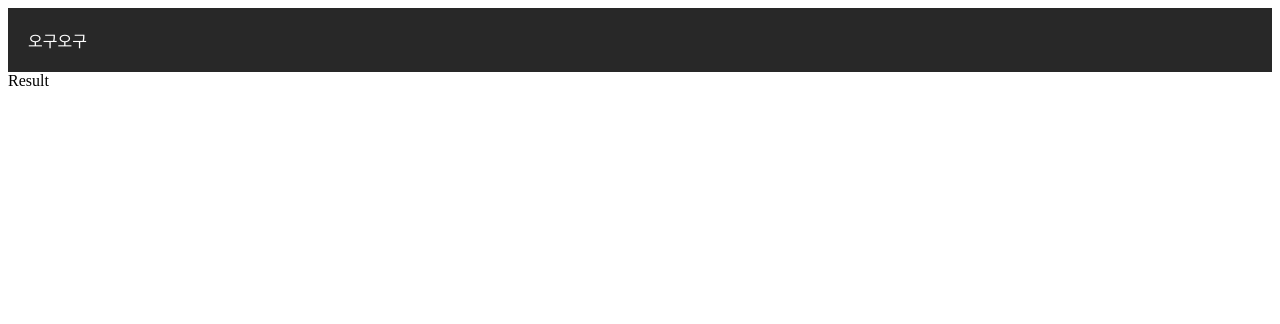
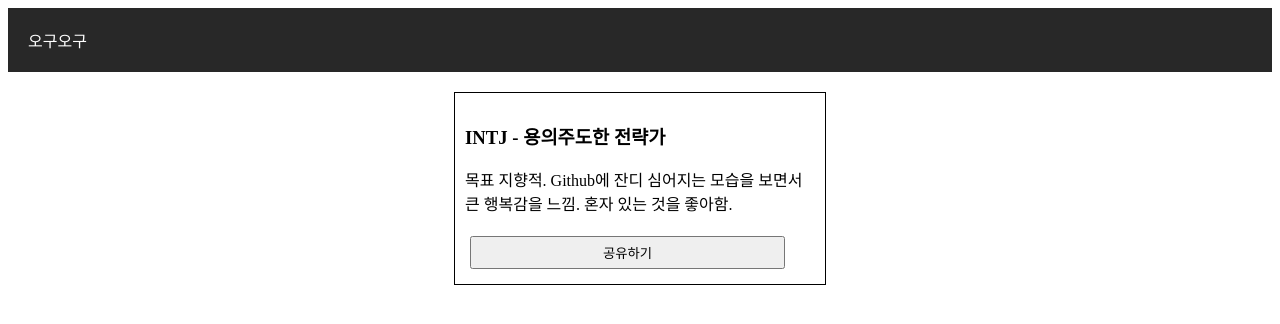
Before and after one commit to billiweb/5959-survey-project, a React (Create React App) app: page /result in a window 1280 px wide. Shown: the top 324 px of the page. Built offline with nearby package versions, Linux system fonts and the light colour scheme.

Commit message:
result page count

```diff
--- a/src/pages/Result.jsx
+++ b/src/pages/Result.jsx
@@ -1,7 +1,46 @@
-import React from "react";
+import React from 'react';
+import { useSelector } from 'react-redux';
+import { useLocation } from 'react-router-dom';
+import { styled } from 'styled-components';
 
 const Result = () => {
-  return <div>Result</div>;
+  const countEI = useSelector(function (state) {
+    return state.countSlice[0].countEI;
+  });
+  const countNS = useSelector(function (state) {
+    return state.countSlice[0].countNS;
+  });
+  const countFT = useSelector(function (state) {
+    return state.countSlice[0].countFT;
+  });
+  const countPJ = useSelector(function (state) {
+    return state.countSlice[0].countPJ;
+  });
+
+  console.log('EI', countEI, countNS, countFT, countPJ);
+
+  return (
+    <PageContainer>
+      <h3>INTJ - 용의주도한 전략가</h3>
+      <p>목표 지향적. Github에 잔디 심어지는 모습을 보면서 큰 행복감을 느낌. 혼자 있는 것을 좋아함.</p>
+      <Button>공유하기</Button>
+    </PageContainer>
+  );
 };
 
 export default Result;
+
+const PageContainer = styled.div`
+  border: 1px solid black;
+  width: 350px;
+  padding: 10px;
+  margin: 20px auto;
+  justify-content: center;
+`;
+
+const Button = styled.button`
+  width: 90%;
+  margin: 5px;
+  padding-top: 5px;
+  padding-bottom: 5px;
+`;
--- a/src/pages/Survey.jsx
+++ b/src/pages/Survey.jsx
@@ -45,12 +45,17 @@ function Survey() {
   }
 
   const nextButtonPlusHandler = (post) => {
+    dispatch(addCountEI(post.mbti));
     if (page !== 12) {
       setPage(page + 1);
     } else {
-      return navigate('/result');
+      return navigate(
+        '/result'
+        // {
+        //   state: { EI: countEI, NS: countNS, FT: countFT, PJ: countPJ }
+        // }
+      );
     }
-    dispatch(addCountEI(post.mbti));
   };
 
   const nextButtonStayHandler = (post) => {
```
